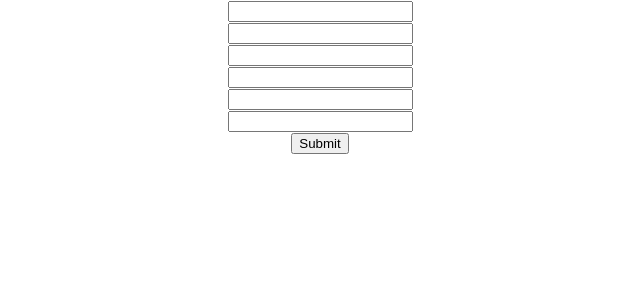
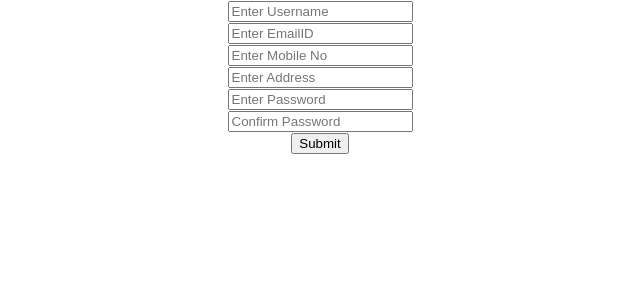
Before and after one commit to ModemBhanuPrakash/ReactPractice, a React (Create React App) app: page / in a window 1280 px wide. Shown: the top 300 px of the page, without its empty margins (320-960 px from the left). Built offline with nearby package versions, Linux system fonts and the light colour scheme.

Commit message:
Form validation

```diff
--- a/src/SignupForm.js
+++ b/src/SignupForm.js
@@ -15,23 +15,29 @@ const SignupForm = () => {
     }
     const submitHandler = e => {
         e.preventDefault()
-        if(password==confirmPassword){
-            console.log(data)
+        if(username.length<5){
+            alert("username must have atleast 5 characters")
+        }
+        else if(mobile.length!==10){
+            alert("Enter valid mobile number")
+        }
+        else if(password !== confirmPassword){
+            alert("Passwords are not matching")
         }
         else{
-            console.log("password and confirm password are not matching")
+            console.log(data)
         }
     }
   return (
     <div>
       <center>
         <form onSubmit={submitHandler}>
-            <input type='text' name='username' value={username} onChange={formHandler}/> <br/>
-            <input type='email' name='email' value={email} onChange={formHandler}/>  <br/>
-            <input type='text' name='mobile' value={mobile} onChange={formHandler}/>  <br/>
-            <input type='text' name='address' value={address} onChange={formHandler}/> <br/>
-            <input type='password' name='password' value={password} onChange={formHandler}/> <br/>
-            <input type='password' name='confirmPassword' value={confirmPassword} onChange={formHandler}/> <br/>
+            <input type='text' name='username' value={username} onChange={formHandler} placeholder='Enter Username'/> <br/>
+            <input type='email' name='email' value={email} onChange={formHandler} placeholder='Enter EmailID'/>  <br/>
+            <input type='text' name='mobile' value={mobile} onChange={formHandler} placeholder='Enter Mobile No'/>  <br/>
+            <input type='text' name='address' value={address} onChange={formHandler} placeholder='Enter Address'/> <br/>
+            <input type='password' name='password' value={password} onChange={formHandler} placeholder='Enter Password'/> <br/>
+            <input type='password' name='confirmPassword' value={confirmPassword} onChange={formHandler} placeholder='Confirm Password'/> <br/>
             <button>Submit</button>
         </form>
       </center>
```
